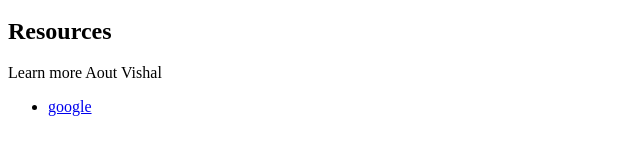
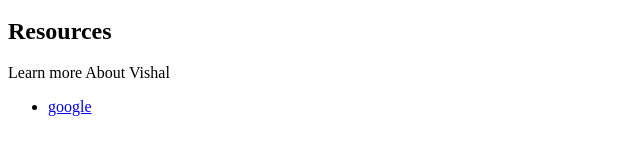
Before and after one commit to vishal19881/HTML, a plain HTML site: page LearnTable/task.html in a window 1280 px wide. Shown: the part 504-658 px from the top of the page, 0-640 px from the left. Drawn offline with Linux system fonts and the light colour scheme.

Commit message:
Update task.html

```diff
--- a/LearnTable/task.html
+++ b/LearnTable/task.html
@@ -28,7 +28,7 @@
     </blockquote>
 
     <h2>Resources</h2>
-    <p>Learn more Aout Vishal</p>
+    <p>Learn more About Vishal</p>
     <ul>
         <li>
             <a href="http://www.google.com">google</a>
```
